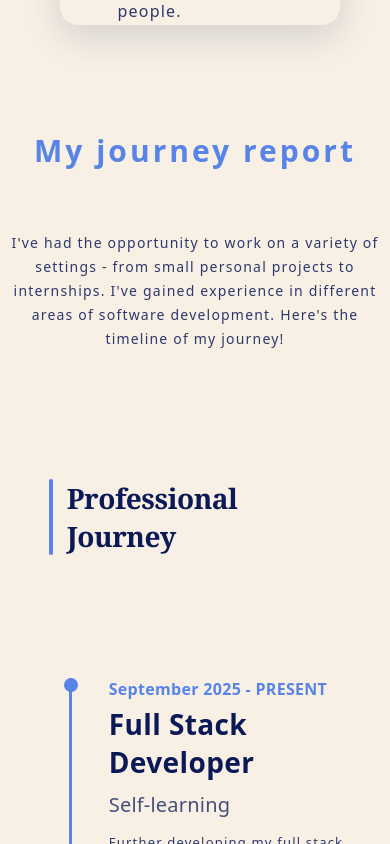
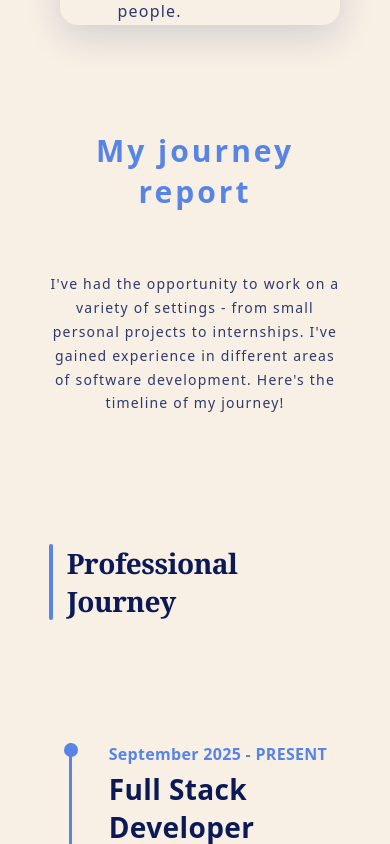
Before and after one commit to itsdran/portfolio, a React (Vite) app: page / in a window 390 px wide. Shown: the part 2940-3784 px from the top of the page. Built offline with nearby package versions, Linux system fonts and the light colour scheme.

Commit message:
fixed career section indentation

```diff
--- a/src/components/Career/Career.css
+++ b/src/components/Career/Career.css
@@ -67,14 +67,6 @@
     .career-container {
         padding: 60px 40px;
     }
-    .career-header {
-        max-width: 75%;
-        padding-bottom: 0px;
-    }
-
-    .column-header p {
-        max-width: 75%;
-    }
 
     .career-columns {
         grid-template-columns: 1fr;
@@ -117,8 +109,8 @@
         padding: 60px 30px;
     }
 
-    .column-header p {
-        max-width: 75%;
+    .career-header {
+        padding: 0 12.5%;
     }
 
     .career-columns {
@@ -148,7 +140,7 @@
         padding: 50px 20px;
     }
 
-    .column-header p {
+    .column-header {
         max-width: 75%;
     }
 
--- a/src/components/Project/Project.css
+++ b/src/components/Project/Project.css
@@ -1,6 +1,6 @@
 .projects-container {
     padding: 80px 0px;
-    max-width: 100%;
+    max-width: 75%;
     margin: 0 auto;
     background: var(--soft);
 }
@@ -382,10 +382,8 @@
 
 @media (max-width: 768px) {
     .projects-container {
-        padding: 60px 30px;
-    }
-    .career-header {
-        max-width: 100%;
+        padding: 0px 30px;
+        max-width: 75%;
     }
 
     .project-image-container {
--- a/src/components/Project/Project.jsx
+++ b/src/components/Project/Project.jsx
@@ -77,11 +77,11 @@ const Project = () => {
 
     return (
         <>
+            <div className="career-header">
+                        <h1>My small collection of recent projects</h1>
+                        <p>These are some of my recent personal projects that aimed to address and/or solve my personal needs. Hope it's helpful!   </p>
+            </div>
             <div className="projects-container">
-                <div className="career-header">
-                    <h1>My small collection of recent projects</h1>
-                    <p>These are some of my recent personal projects that aimed to address and/or solve my personal needs. Hope it's helpful!   </p>
-                </div>
                 <div className="projects-grid">
                     {projectsData.map((project, index) => (
                         <div
```
